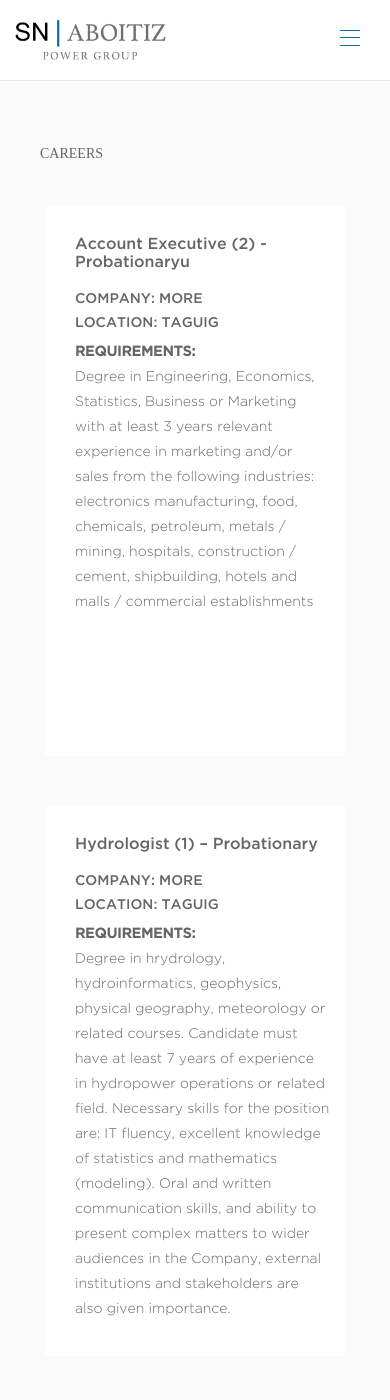
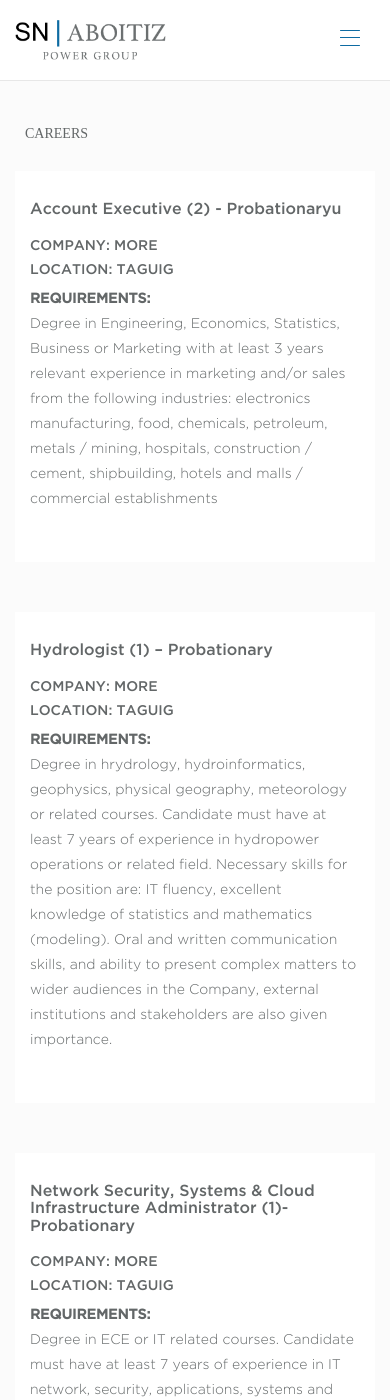
Before and after one commit to kristinavargas/snaboitiz.github.io, a Jekyll site: the page built from pages/careers.html, in a window 390 px wide and 1400 px high. Built offline with Jekyll 4.4.1, drawn with Linux system fonts in a browser that asks for light colours; some web fonts are replaced.

Commit message:
Update career page responsiveness

```diff
--- a/_includes/careers/content.html
+++ b/_includes/careers/content.html
@@ -4,7 +4,7 @@
     </div>
     <div class="career-section clearfix">
         {% for career in site.data.careers %}
-        <div class="col-lg-4 col-md-6 col-sm-6 col-xs-12">
+        <div class="col-lg-4 col-md-6 col-sm-6 col-xs-12 career-list-container ">
             <div class="career-list">
                 <h4 class="career-title">{{ career.title }}</h4>
                 <ul>
--- a/_sass/careers.sass
+++ b/_sass/careers.sass
@@ -18,7 +18,7 @@
     .career-section
       .career-list
         background-color: white
-        padding: 30px 15px 0 30px
+        padding: 30px 30px 0 30px
         color: #636768
         min-height: 550px
         margin-bottom: 50px
@@ -43,3 +43,32 @@
           .requirement-title
             font-family: "Gotham-Medium"
             display: block
+
+@media (max-width: $screen-md-max)
+  #careers
+    .container-section
+      .career-section
+        .career-list
+          min-height: 500px
+
+@media (max-width: $screen-xs-max)
+  #careers
+    .container-section
+      .career-section
+        .career-list
+          min-height: 0
+
+@media (max-width: 568px)
+  #careers
+    padding: 30px 0
+    .container-section
+      .header-section
+        margin-bottom: 15px
+      .career-section
+        .career-list-container
+          padding-left: 0
+          padding-right: 0
+          .career-list
+            padding-left: 15px
+            padding-right: 15px
+            padding-bottom: 50px
```
